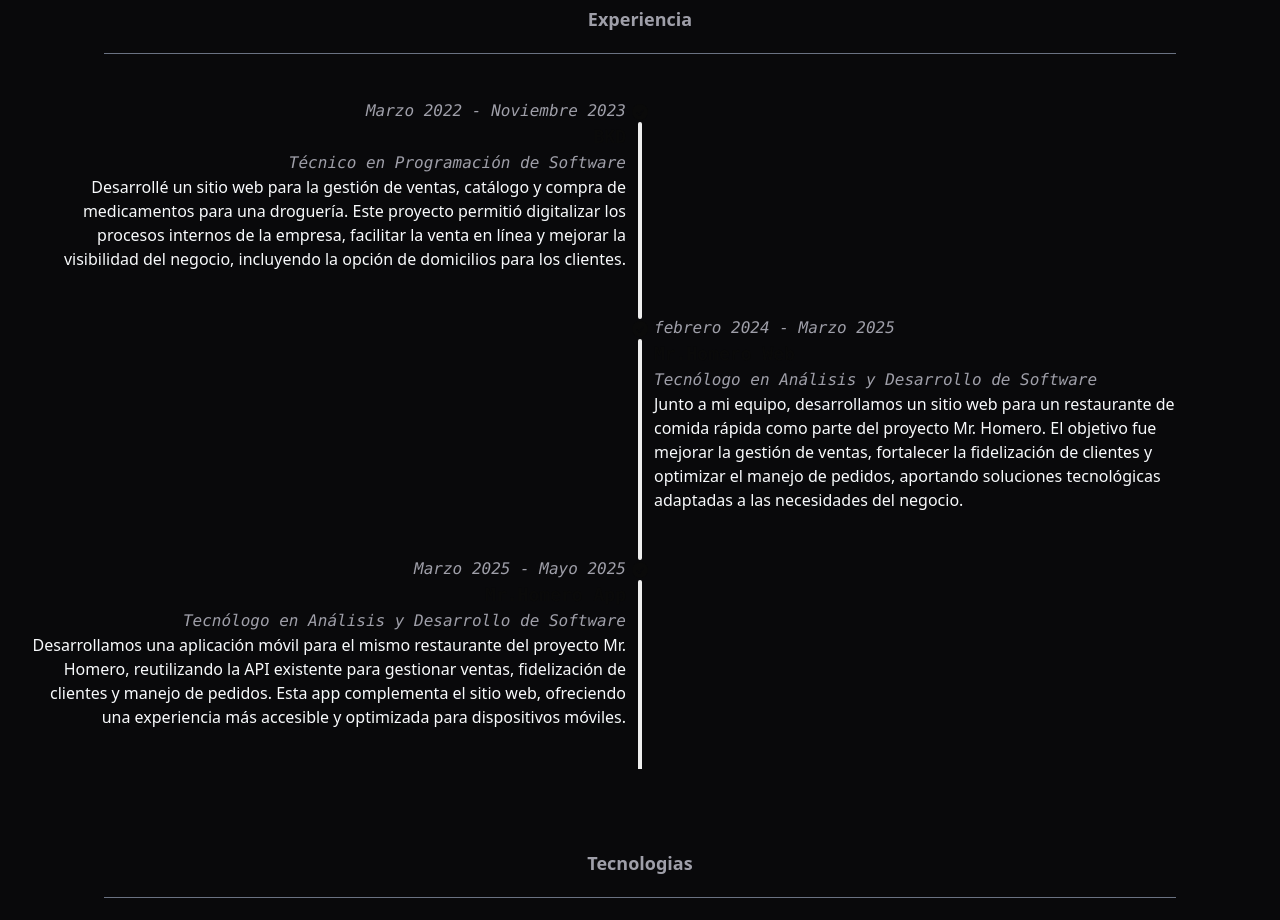
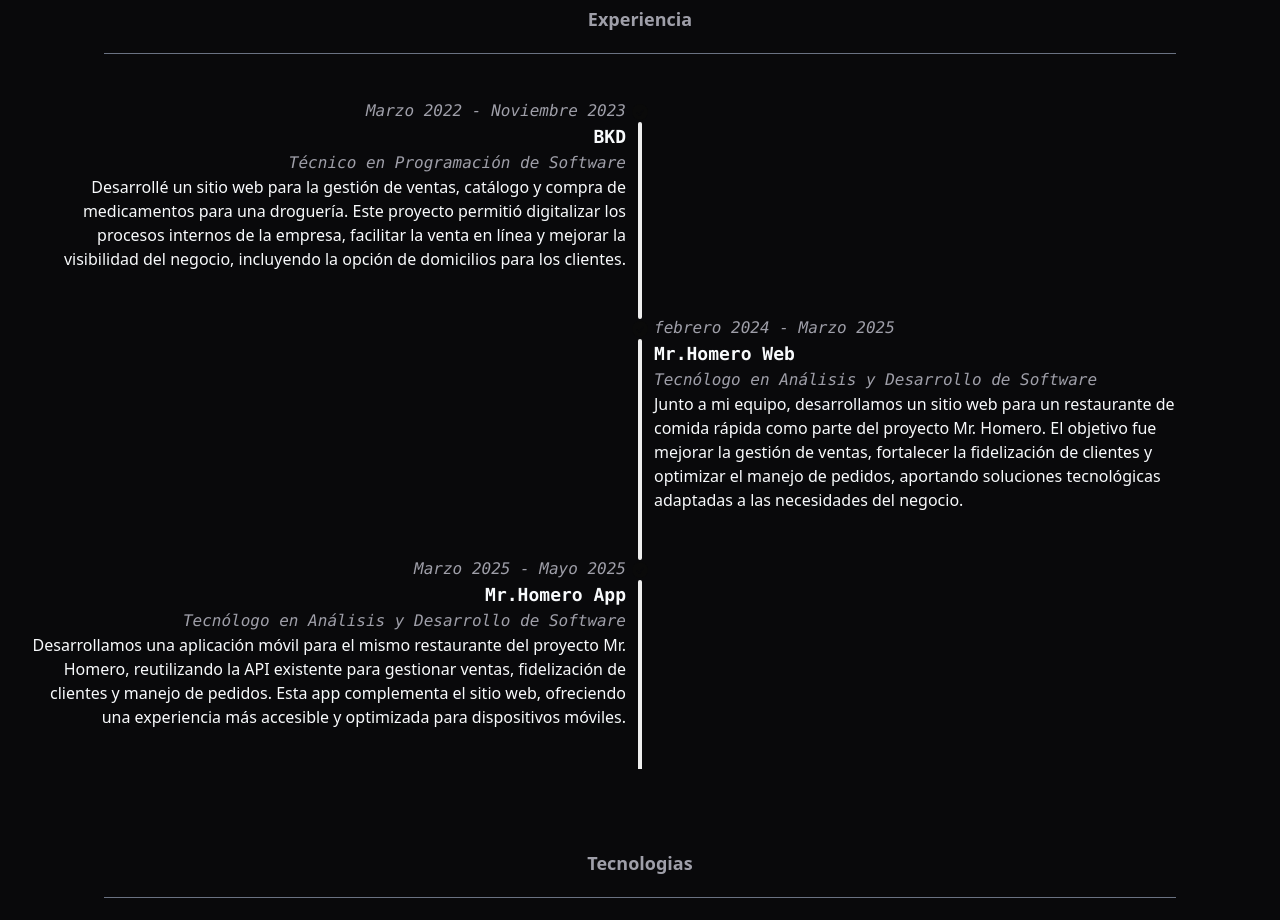
Before and after one commit to Abjuraa/Repositorio, a React (Vite) app: page / in a window 1280 px wide. Shown: the part 920-1840 px from the top of the page. Built offline with nearby package versions, Linux system fonts and the light colour scheme.

Commit message:
style: se arreglaron los colores del texto por error ya que no se veia el texto en la pantalla

```diff
--- a/src/components/Navbar.jsx
+++ b/src/components/Navbar.jsx
@@ -33,8 +33,8 @@
                     <div className="dropdown">
                         <div tabIndex={0} role="button" className="btn btn-ghost text-slate-50">{ t("navbar.language")}</div>
                         <ul className="dropdown-content menu rounded-box z-1 w-25 p-2 mt-4 shadow-sm bg-primary">
-                            <li><button onClick={() => i18n.changeLanguage('es')}>Español</button></li>
-                            <li><button onClick={() => i18n.changeLanguage('en')}>Ingles</button></li>
+                            <li className="text-slate-50"><button onClick={() => i18n.changeLanguage('es')}>Español</button></li>
+                            <li className="text-slate-50"><button onClick={() => i18n.changeLanguage('en')}>Ingles</button></li>
                         </ul>
                     </div>
                 </div>
--- a/src/components/TimeLine.jsx
+++ b/src/components/TimeLine.jsx
@@ -28,7 +28,7 @@
                             <time class="font-mono italic text-zinc-400">
                                 Marzo 2022 - Noviembre 2023
                             </time>
-                            <div class="font-black font-mono text-sm md:text-lg">
+                            <div class="font-black font-mono text-sm text-slate-50 md:text-lg">
                                 BKD
                             </div>
                             <p
@@ -66,7 +66,7 @@
                             <time class="font-mono italic text-zinc-400">
                                 febrero 2024 - Marzo 2025</time
                             >
-                            <div class="font-black font-mono text-sm md:text-lg">
+                            <div class="font-black font-mono text-sm text-slate-50 md:text-lg">
                                 Mr.Homero Web
                             </div>
                             <p class="font-mono italic text-zinc-400">
@@ -104,7 +104,7 @@
                             <time class="font-mono italic text-zinc-400">
                                 Marzo 2025 - Mayo 2025</time
                             >
-                            <div class="font-black font-mono text-sm md:text-lg">
+                            <div class="font-black font-mono text-sm text-slate-50 md:text-lg">
                                 Mr.Homero App
                             </div>
                             <p class="font-mono italic text-zinc-400">
```
